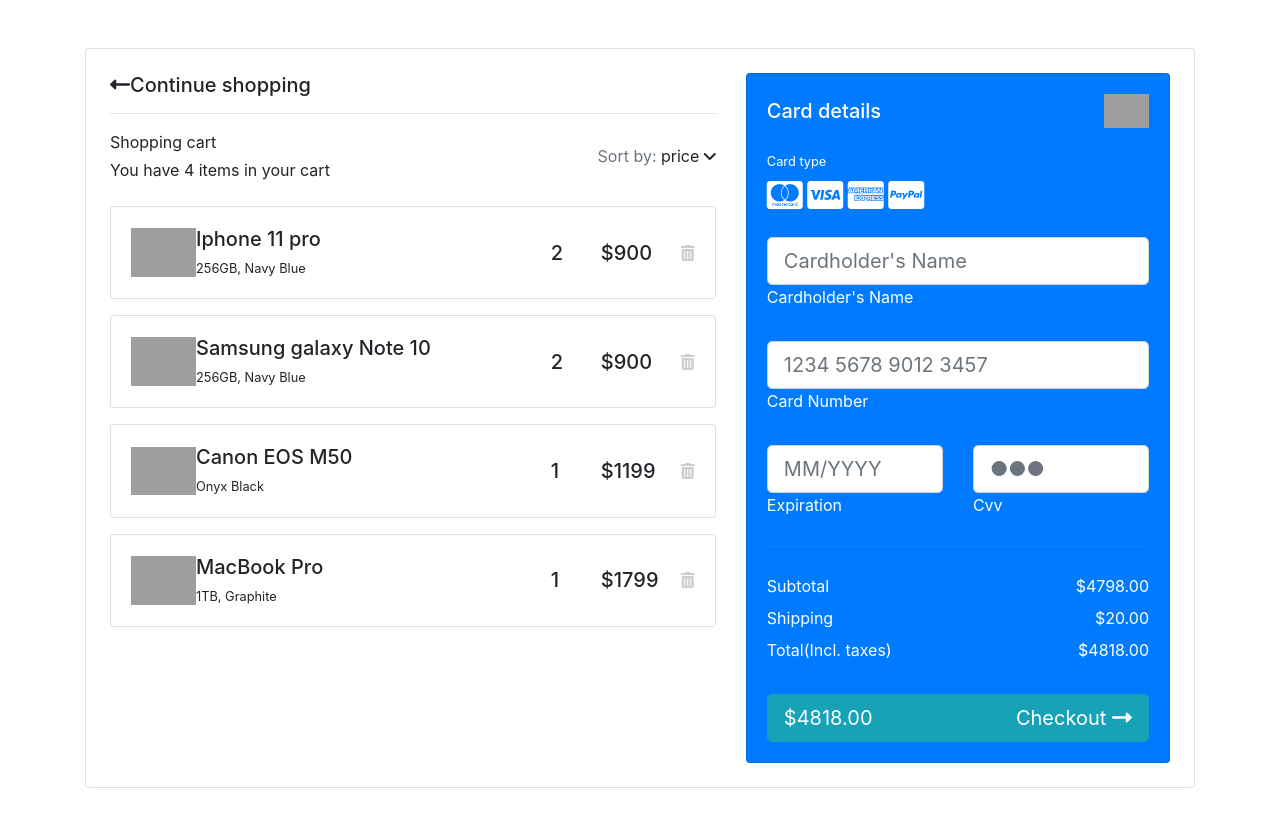
After one commit to Slapppy/Gameshop, a Django app: template CourseSell20/templates/source/cart.html in a window 1280 px wide. The commit adds this page. Run offline with Django 4.2, Linux system fonts and the light colour scheme; the template is opened without the code that fills it, so the values that code supplies are empty; parts of the project's set-up code (start-up, migrations or seed data) failed here and were passed over; some libraries are stand-ins or nearby versions; grey boxes are pictures that could not be loaded.

Commit message:
=edit templates

```diff
--- /dev/null
+++ b/CourseSell20/templates/source/cart.html
@@ -0,0 +1,237 @@
+<!DOCTYPE html>
+{% load static %}
+<html lang="en">
+<head>
+    <meta charset="UTF-8">
+    <title>cart</title>
+
+    <link href="https://stackpath.bootstrapcdn.com/bootstrap/4.4.1/css/bootstrap.min.css" rel="stylesheet">
+    <link href="https://stackpath.bootstrapcdn.com/bootstrap/4.4.1/js/bootstrap.bundle.min.js" rel="stylesheet">
+    <link href="https://cdnjs.cloudflare.com/ajax/libs/jquery/3.2.1/jquery.min.js" rel="stylesheet">
+    <link rel="stylesheet" href="https://cdnjs.cloudflare.com/ajax/libs/font-awesome/6.0.0-beta3/css/all.min.css">
+    <link rel="stylesheet" href="{% static 'source/css/cart.css' %}">
+
+</head>
+<body>
+  <div class="container py-5 h-100">
+    <div class="row d-flex justify-content-center align-items-center h-100">
+      <div class="col">
+        <div class="card">
+          <div class="card-body p-4">
+
+            <div class="row">
+              <div class="col-lg-7">
+                <h5 class="mb-3"><a href="#!" class="text-body"><i
+                      class="fas fa-long-arrow-alt-left me-2"></i>Continue shopping</a></h5>
+                <hr>
+
+                <div class="d-flex justify-content-between align-items-center mb-4">
+                  <div>
+                    <p class="mb-1">Shopping cart</p>
+                    <p class="mb-0">You have 4 items in your cart</p>
+                  </div>
+                  <div>
+                    <p class="mb-0"><span class="text-muted">Sort by:</span> <a href="#!"
+                        class="text-body">price <i class="fas fa-angle-down mt-1"></i></a></p>
+                  </div>
+                </div>
+
+                <div class="card mb-3">
+                  <div class="card-body">
+                    <div class="d-flex justify-content-between">
+                      <div class="d-flex flex-row align-items-center">
+                        <div>
+                          <img
+                            src="https://mdbcdn.b-cdn.net/img/Photos/new-templates/bootstrap-shopping-carts/img1.webp"
+                            class="img-fluid rounded-3" alt="Shopping item" style="width: 65px;">
+                        </div>
+                        <div class="ms-3">
+                          <h5>Iphone 11 pro</h5>
+                          <p class="small mb-0">256GB, Navy Blue</p>
+                        </div>
+                      </div>
+                      <div class="d-flex flex-row align-items-center">
+                        <div style="width: 50px;">
+                          <h5 class="fw-normal mb-0">2</h5>
+                        </div>
+                        <div style="width: 80px;">
+                          <h5 class="mb-0">$900</h5>
+                        </div>
+                        <a href="#!" style="color: #cecece;"><i class="fas fa-trash-alt"></i></a>
+                      </div>
+                    </div>
+                  </div>
+                </div>
+
+                <div class="card mb-3">
+                  <div class="card-body">
+                    <div class="d-flex justify-content-between">
+                      <div class="d-flex flex-row align-items-center">
+                        <div>
+                          <img
+                            src="https://mdbcdn.b-cdn.net/img/Photos/new-templates/bootstrap-shopping-carts/img2.webp"
+                            class="img-fluid rounded-3" alt="Shopping item" style="width: 65px;">
+                        </div>
+                        <div class="ms-3">
+                          <h5>Samsung galaxy Note 10 </h5>
+                          <p class="small mb-0">256GB, Navy Blue</p>
+                        </div>
+                      </div>
+                      <div class="d-flex flex-row align-items-center">
+                        <div style="width: 50px;">
+                          <h5 class="fw-normal mb-0">2</h5>
+                        </div>
+                        <div style="width: 80px;">
+                          <h5 class="mb-0">$900</h5>
+                        </div>
+                        <a href="#!" style="color: #cecece;"><i class="fas fa-trash-alt"></i></a>
+                      </div>
+                    </div>
+                  </div>
+                </div>
+
+                <div class="card mb-3">
+                  <div class="card-body">
+                    <div class="d-flex justify-content-between">
+                      <div class="d-flex flex-row align-items-center">
+                        <div>
+                          <img
+                            src="https://mdbcdn.b-cdn.net/img/Photos/new-templates/bootstrap-shopping-carts/img3.webp"
+                            class="img-fluid rounded-3" alt="Shopping item" style="width: 65px;">
+                        </div>
+                        <div class="ms-3">
+                          <h5>Canon EOS M50</h5>
+                          <p class="small mb-0">Onyx Black</p>
+                        </div>
+                      </div>
+                      <div class="d-flex flex-row align-items-center">
+                        <div style="width: 50px;">
+                          <h5 class="fw-normal mb-0">1</h5>
+                        </div>
+                        <div style="width: 80px;">
+                          <h5 class="mb-0">$1199</h5>
+                        </div>
+                        <a href="#!" style="color: #cecece;"><i class="fas fa-trash-alt"></i></a>
+                      </div>
+                    </div>
+                  </div>
+                </div>
+
+                <div class="card mb-3 mb-lg-0">
+                  <div class="card-body">
+                    <div class="d-flex justify-content-between">
+                      <div class="d-flex flex-row align-items-center">
+                        <div>
+                          <img
+                            src="https://mdbcdn.b-cdn.net/img/Photos/new-templates/bootstrap-shopping-carts/img4.webp"
+                            class="img-fluid rounded-3" alt="Shopping item" style="width: 65px;">
+                        </div>
+                        <div class="ms-3">
+                          <h5>MacBook Pro</h5>
+                          <p class="small mb-0">1TB, Graphite</p>
+                        </div>
+                      </div>
+                      <div class="d-flex flex-row align-items-center">
+                        <div style="width: 50px;">
+                          <h5 class="fw-normal mb-0">1</h5>
+                        </div>
+                        <div style="width: 80px;">
+                          <h5 class="mb-0">$1799</h5>
+                        </div>
+                        <a href="#!" style="color: #cecece;"><i class="fas fa-trash-alt"></i></a>
+                      </div>
+                    </div>
+                  </div>
+                </div>
+
+              </div>
+              <div class="col-lg-5">
+
+                <div class="card bg-primary text-white rounded-3">
+                  <div class="card-body">
+                    <div class="d-flex justify-content-between align-items-center mb-4">
+                      <h5 class="mb-0">Card details</h5>
+                      <img src="https://mdbcdn.b-cdn.net/img/Photos/Avatars/avatar-6.webp"
+                        class="img-fluid rounded-3" style="width: 45px;" alt="Avatar">
+                    </div>
+
+                    <p class="small mb-2">Card type</p>
+                    <a href="#!" type="submit" class="text-white"><i
+                        class="fab fa-cc-mastercard fa-2x me-2"></i></a>
+                    <a href="#!" type="submit" class="text-white"><i
+                        class="fab fa-cc-visa fa-2x me-2"></i></a>
+                    <a href="#!" type="submit" class="text-white"><i
+                        class="fab fa-cc-amex fa-2x me-2"></i></a>
+                    <a href="#!" type="submit" class="text-white"><i class="fab fa-cc-paypal fa-2x"></i></a>
+
+                    <form class="mt-4">
+                      <div class="form-outline form-white mb-4">
+                        <input type="text" id="typeName" class="form-control form-control-lg" siez="17"
+                          placeholder="Cardholder's Name" />
+                        <label class="form-label" for="typeName">Cardholder's Name</label>
+                      </div>
+
+                      <div class="form-outline form-white mb-4">
+                        <input type="text" id="typeText" class="form-control form-control-lg" siez="17"
+                          placeholder="1234 5678 9012 3457" minlength="19" maxlength="19" />
+                        <label class="form-label" for="typeText">Card Number</label>
+                      </div>
+
+                      <div class="row mb-4">
+                        <div class="col-md-6">
+                          <div class="form-outline form-white">
+                            <input type="text" id="typeExp" class="form-control form-control-lg"
+                              placeholder="MM/YYYY" size="7" id="exp" minlength="7" maxlength="7" />
+                            <label class="form-label" for="typeExp">Expiration</label>
+                          </div>
+                        </div>
+                        <div class="col-md-6">
+                          <div class="form-outline form-white">
+                            <input type="password" id="typeText" class="form-control form-control-lg"
+                              placeholder="&#9679;&#9679;&#9679;" size="1" minlength="3" maxlength="3" />
+                            <label class="form-label" for="typeText">Cvv</label>
+                          </div>
+                        </div>
+                      </div>
+
+                    </form>
+
+                    <hr class="my-4">
+
+                    <div class="d-flex justify-content-between">
+                      <p class="mb-2">Subtotal</p>
+                      <p class="mb-2">$4798.00</p>
+                    </div>
+
+                    <div class="d-flex justify-content-between">
+                      <p class="mb-2">Shipping</p>
+                      <p class="mb-2">$20.00</p>
+                    </div>
+
+                    <div class="d-flex justify-content-between mb-4">
+                      <p class="mb-2">Total(Incl. taxes)</p>
+                      <p class="mb-2">$4818.00</p>
+                    </div>
+
+                    <button type="button" class="btn btn-info btn-block btn-lg">
+                      <div class="d-flex justify-content-between">
+                        <span>$4818.00</span>
+                        <span>Checkout <i class="fas fa-long-arrow-alt-right ms-2"></i></span>
+                      </div>
+                    </button>
+
+                  </div>
+                </div>
+
+              </div>
+
+            </div>
+
+          </div>
+        </div>
+      </div>
+    </div>
+  </div>
+
+</body>
+</html>
```
Also changed, not shown: CourseSell20/templates/source/balance.html (added, +16 -0 lines), CourseSell20/templates/source/profile.html (+13 -9 lines), CourseSell20/templates/source/shop.html (+7 -12 lines).
